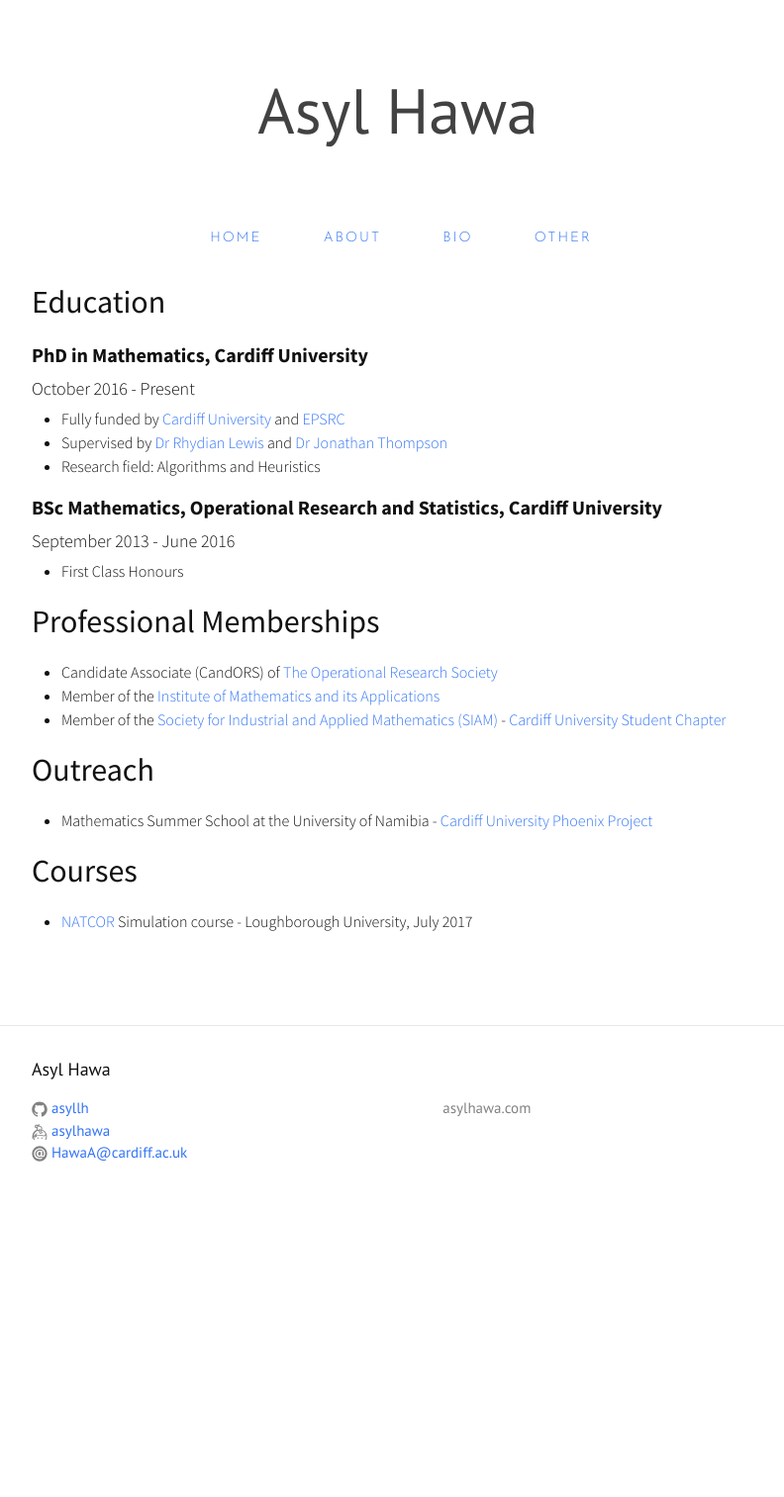
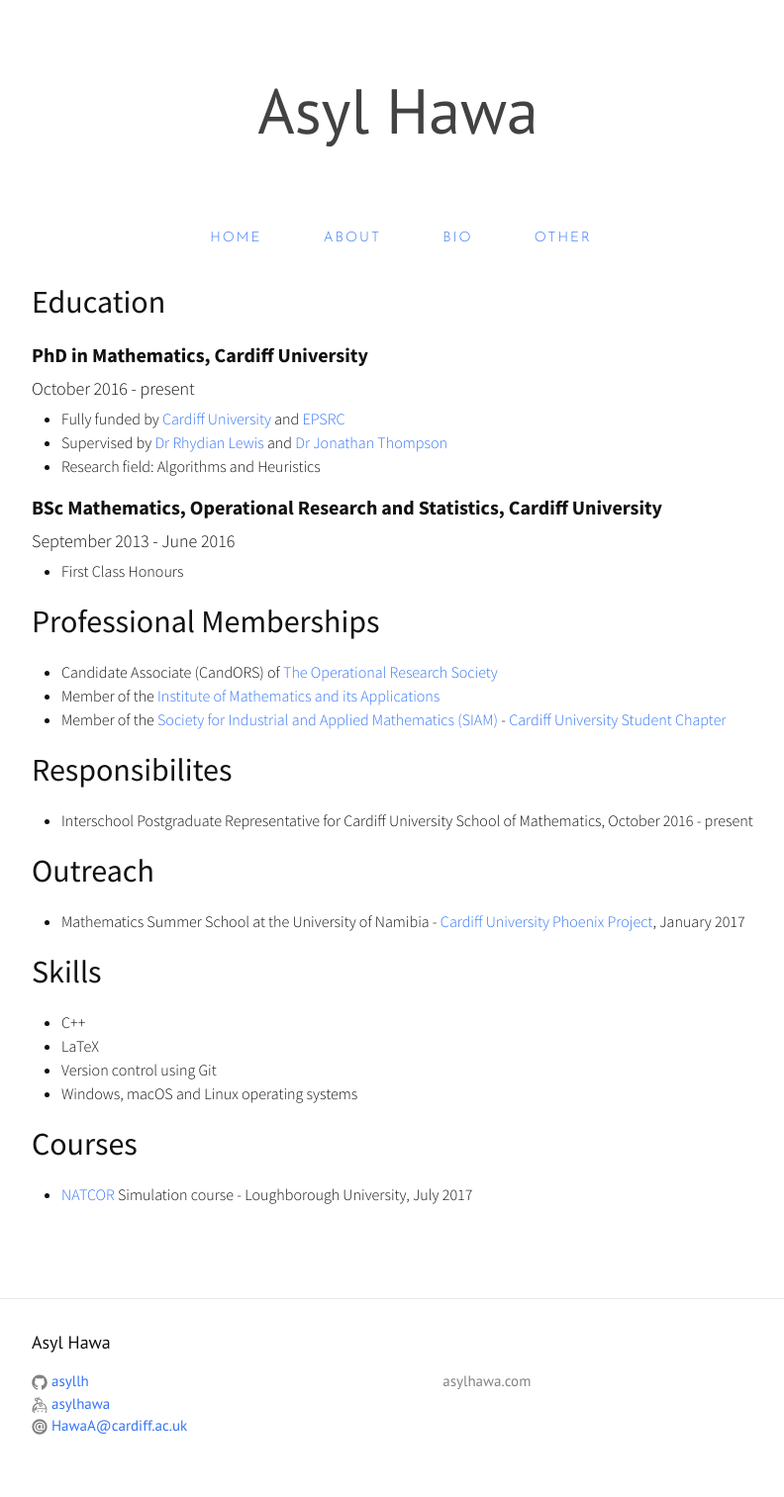
Before and after one commit to asyllh/asyllh.github.io, a Jekyll site: the page built from bio.md, in a window 1280 px wide. Shown: the whole page at 99% size, without its empty margins (238-1030 px from the left). Built offline with Jekyll 4.4.1, drawn with Linux system fonts in a browser that asks for light colours; nearby versions of some CDN libraries; before the commit the page ends 1237 px from its top, so only the background shows below that.

Commit message:
added responsibilites and skills to bio

```diff
--- a/bio.md
+++ b/bio.md
@@ -8,7 +8,7 @@ permalink: /bio/
 
 #### PhD in Mathematics, Cardiff University
 
-October 2016 - Present
+October 2016 - present
 
 * Fully funded by [Cardiff University](http://www.cardiff.ac.uk/mathematics) and [EPSRC](https://www.epsrc.ac.uk/)
 * Supervised by [Dr Rhydian Lewis](http://www.rhydlewis.eu) and [Dr Jonathan Thompson](http://www.cardiff.ac.uk/people/view/98669-thompson-jonathan)
@@ -29,12 +29,20 @@ September 2013 - June 2016
 * Member of the [Institute of Mathematics and its Applications](https://ima.org.uk/)
 * Member of the [Society for Industrial and Applied Mathematics (SIAM)](https://www.siam.org) - [Cardiff University Student Chapter](http://www.cardiff.ac.uk/mathematics/about-us/siam-student-chapter)
 
+## Responsibilites
 
+* Interschool Postgraduate Representative for Cardiff University School of Mathematics, October 2016 - present
 
 ## Outreach
 
-* Mathematics Summer School at the University of Namibia - [Cardiff University Phoenix Project](http://www.cardiff.ac.uk/phoenix-project)
+* Mathematics Summer School at the University of Namibia - [Cardiff University Phoenix Project](http://www.cardiff.ac.uk/phoenix-project), January 2017
 
+## Skills
+
+* C++
+* LaTeX
+* Version control using Git
+* Windows, macOS and Linux operating systems
 
 
 ## Courses
```
